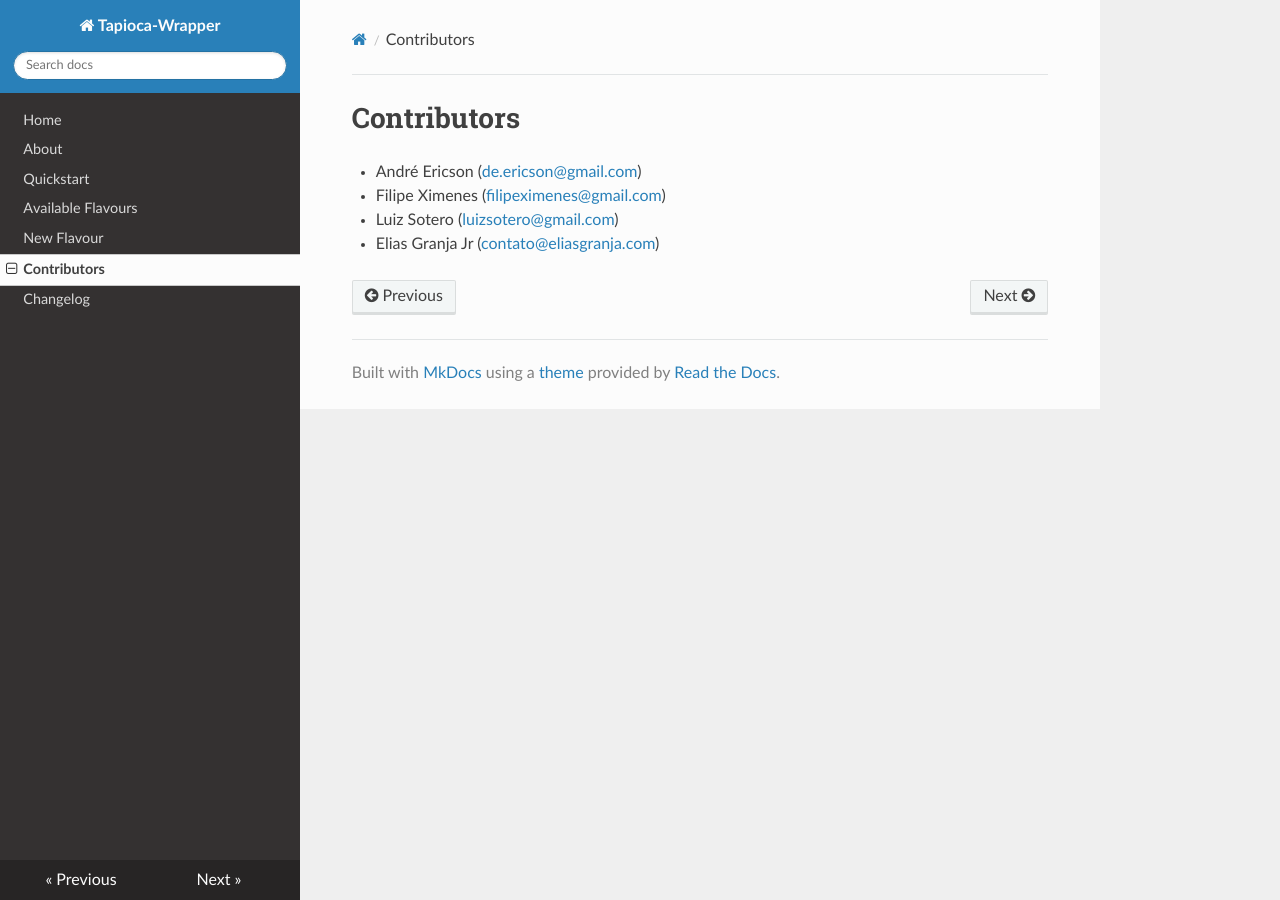
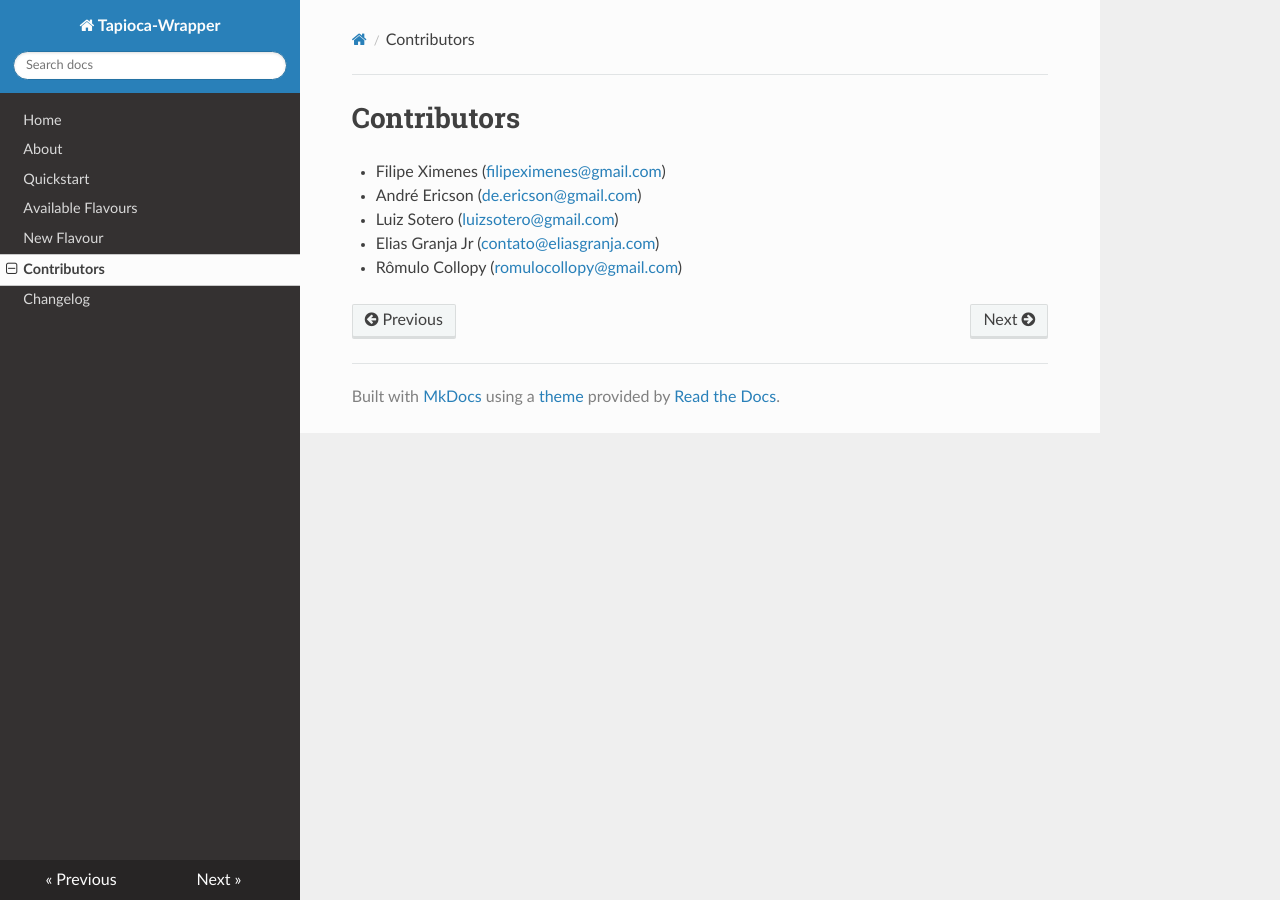
Before and after one commit to vintasoftware/tapioca-wrapper, an MkDocs documentation site: the page built from docs/contributors.md, in a window 1280 px wide. Built offline with MkDocs 1.6.1, drawn with Linux system fonts in a browser that asks for light colours; nearby versions of some CDN libraries; old or Windows-style settings are respelled for this version of MkDocs.

Commit message:
adding romulo to contributors

```diff
--- a/docs/contributors.md
+++ b/docs/contributors.md
@@ -1,6 +1,7 @@
 # Contributors
 
+- Filipe Ximenes (<filipeximenes@gmail.com>)
 - André Ericson (<de.ericson@gmail.com>)
-- Filipe Ximenes (<filipeximenes@gmail.com>)
 - Luiz Sotero (<luizsotero@gmail.com>)
 - Elias Granja Jr (<contato@eliasgranja.com>)
+- Rômulo Collopy (<romulocollopy@gmail.com>)
```
